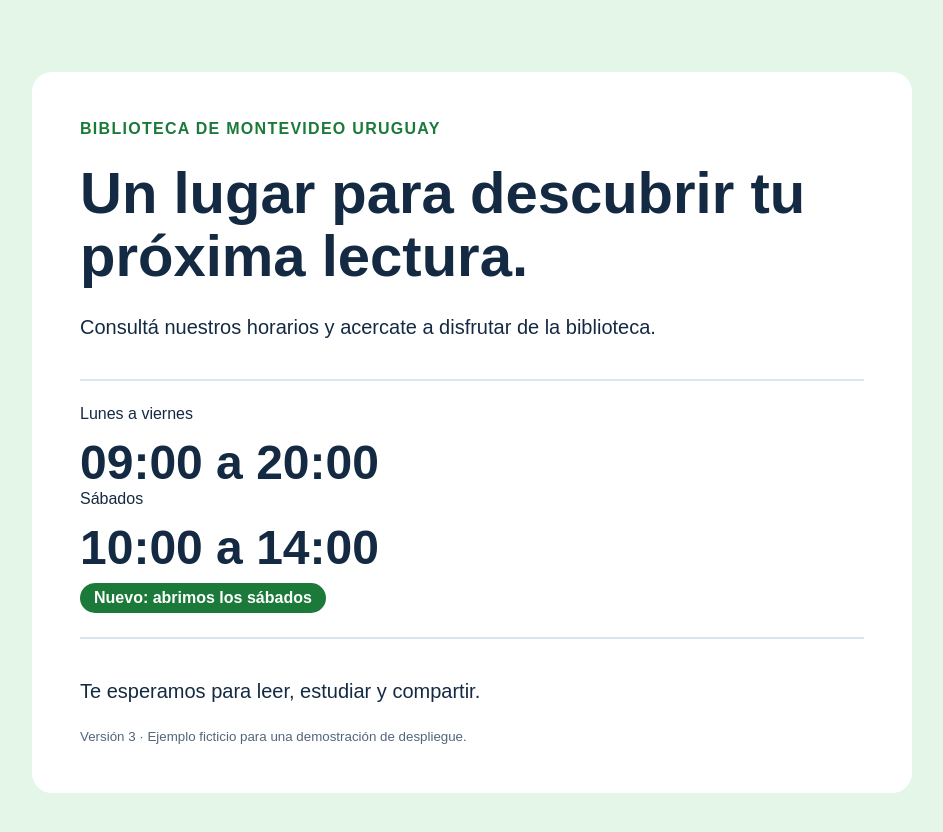
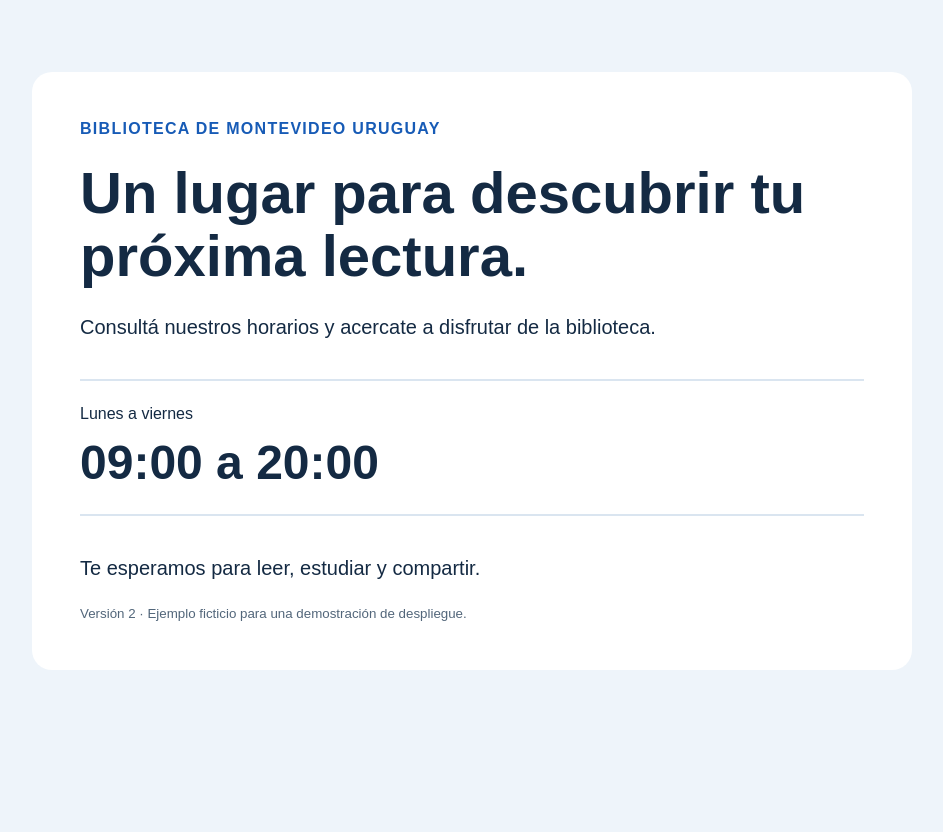
Before and after one commit to GiulianaGalusso/biblioteca-azure, a plain HTML site: page index.html in a window 1280 px wide. Shown: the whole page, without its empty margins (168-1111 px from the left). After the commit the page ends 800 px from the top, so only its background shows below. Drawn offline with Linux system fonts and the light colour scheme.

Commit message:
Update index.html
volver a version 2

```diff
--- a/index.html
+++ b/index.html
@@ -6,11 +6,11 @@
 <title>Biblioteca del Barrio</title>
 <style>
 * { box-sizing: border-box; }
-body { margin: 0; background: #e3f6e8; color: #142a43; font-family: system-
+body { margin: 0; background: #eef4fa; color: #142a43; font-family: system-
 ui, sans-serif; }
 main { max-width: 880px; margin: 9vh auto; padding: 48px; background:
 white; border-radius: 20px; }
-.intro { color: #1b7a3a; font-weight: 700; letter-spacing: .08em; }
+.intro { color: #175bb6; font-weight: 700; letter-spacing: .08em; }
 h1 { font-size: clamp(32px, 6vw, 58px); line-height: 1.08; margin: 24px 0; }
 p { font-size: 20px; line-height: 1.6; }
 .horario { margin: 36px 0; padding: 24px 0; border-top: 2px solid #dae5f0;
@@ -18,8 +18,6 @@ border-bottom: 2px solid #dae5f0; }
 .horario strong { display: block; margin-top: 12px; font-size: clamp(30px,
 5vw, 48px); }
 small { color: #52667a; }
-.nuevo { display: inline-block; margin-top: 8px; padding: 6px 14px;
-background: #1b7a3a; color: white; border-radius: 999px; font-weight: 700; }
 @media (max-width: 600px) { main { margin: 20px; padding: 28px; } }
 </style>
 </head>
@@ -31,12 +29,9 @@ background: #1b7a3a; color: white; border-radius: 999px; font-weight: 700; }
 <section class="horario" aria-label="Horario de atención">
 Lunes a viernes
 <strong>09:00 a 20:00</strong>
-Sábados
-<strong>10:00 a 14:00</strong>
-<span class="nuevo">Nuevo: abrimos los sábados</span>
 </section>
 <p>Te esperamos para leer, estudiar y compartir.</p>
-<small>Versión 3 · Ejemplo ficticio para una demostración de despliegue.</
+<small>Versión 2 · Ejemplo ficticio para una demostración de despliegue.</
 small>
 </main>
 </body>
```
